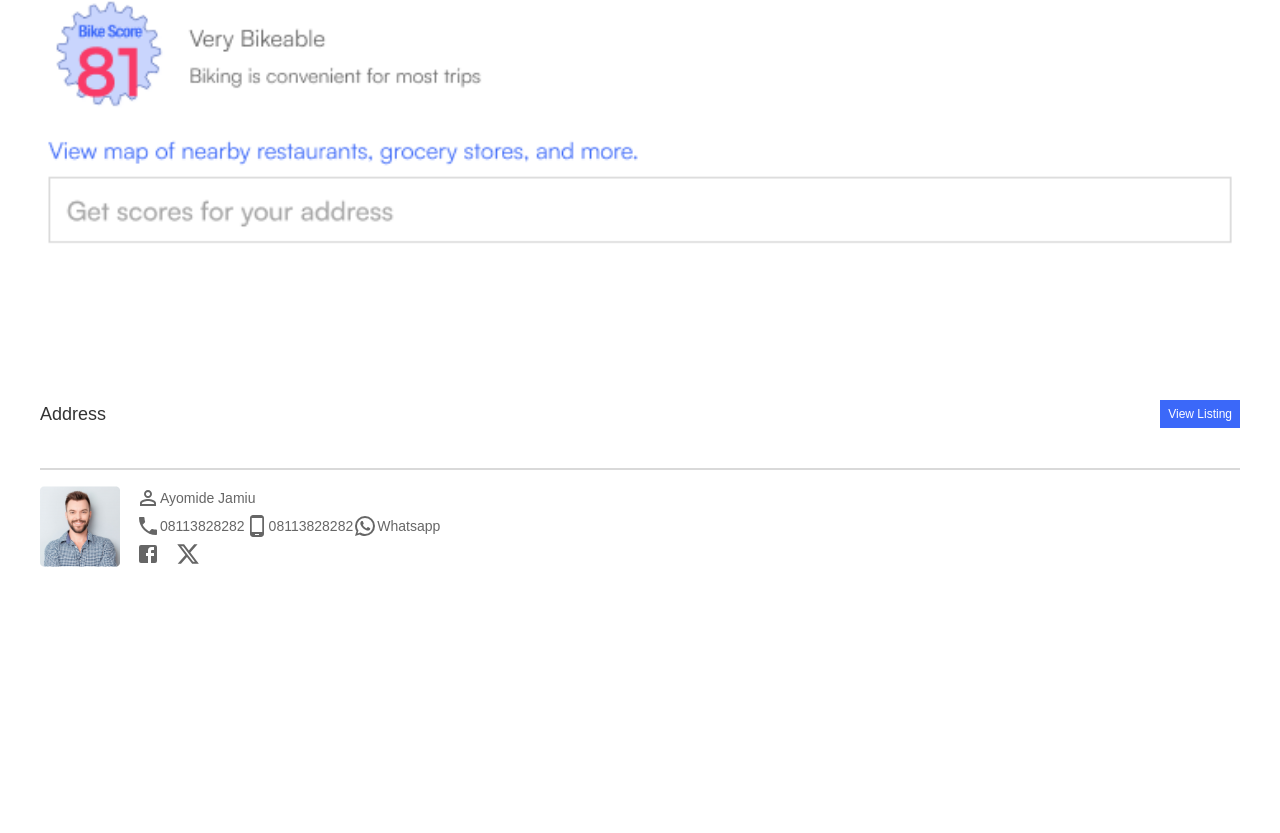
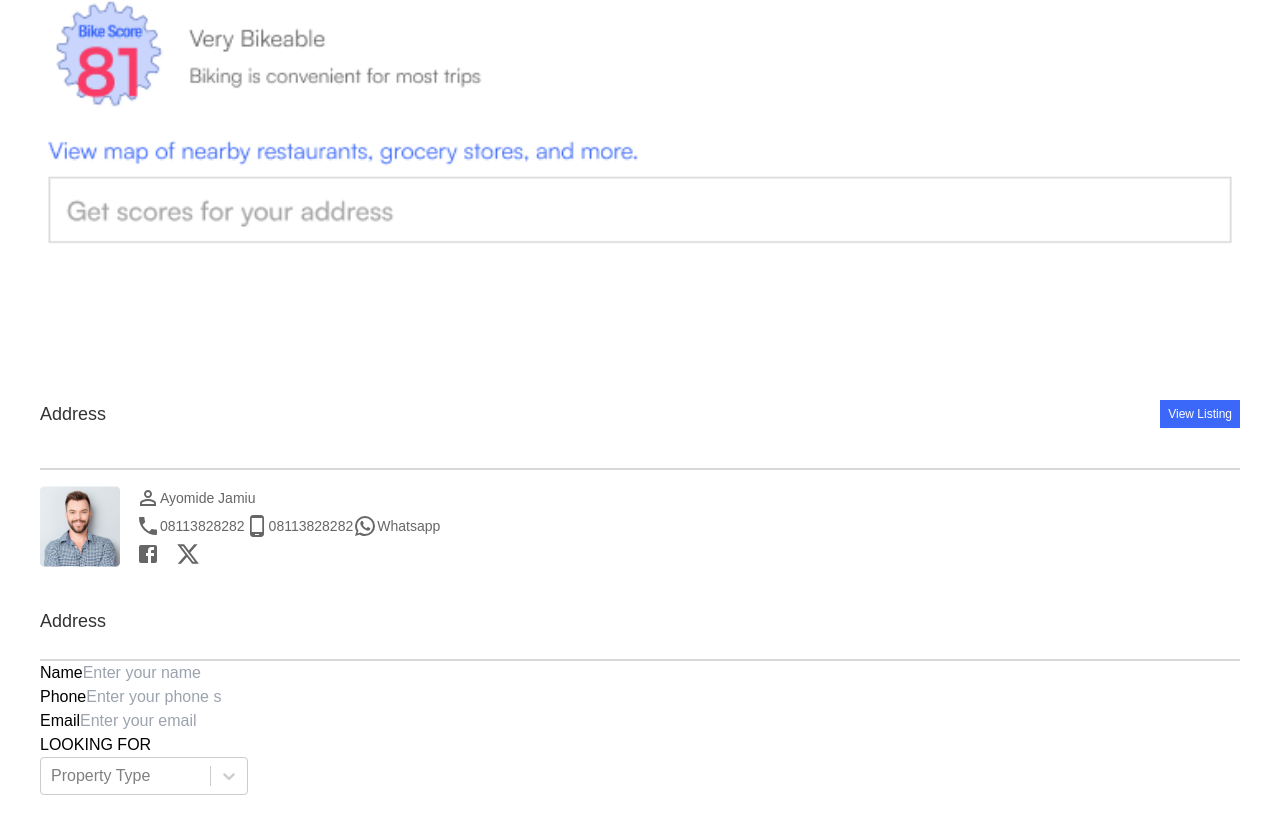
Before and after one commit to Obadea/rentwise, a React (Create React App) app: page /apartment/properties in a window 1280 px wide. Shown: the part 6712-7545 px from the top of the page. Before the commit the page ends 7319 px from the top, so only its background shows below. Built offline with nearby package versions, Linux system fonts and the light colour scheme; a web font is replaced by a local one.

Commit message:
form added

```diff
--- a/src/pages/propertyPage/components/ContactInfo.jsx
+++ b/src/pages/propertyPage/components/ContactInfo.jsx
@@ -6,7 +6,16 @@ import PhoneAndroidIcon from "@mui/icons-material/PhoneAndroid";
 import WhatsAppIcon from "@mui/icons-material/WhatsApp";
 import FacebookIcon from "@mui/icons-material/Facebook";
 import XIcon from "@mui/icons-material/X";
+import ReusableSelect from "../../../components/ReuseableSelect";
 
+const options = [
+  { value: "one", label: "1" },
+  { value: "two", label: "2" },
+  { value: "three", label: "3" },
+  { value: "four", label: "4" },
+  { value: "five", label: "5" },
+  { value: "six", label: "6" },
+];
 function ContactInfo() {
   return (
     <div className="px-4 py-6 lg:p-10 flex flex-col  gap-4 mt-16 ">
@@ -44,6 +53,35 @@ function ContactInfo() {
           </div>
         </div>
       </div>
+      <form action="#">
+        <div className="flex justify-between py-6 border-b-2 border-[#D9D9D9] flex-1 min-w-[45%]">
+          <h4 className=" font-medium text-lg text-customdark">Address</h4>
+        </div>
+        <div>
+          <div>
+            <label htmlFor="name">Name</label>
+            <input type="text" id="name" placeholder="Enter your name" />
+          </div>
+          <div>
+            <label htmlFor="phone">Phone</label>
+            <input type="number" id="phone" placeholder="Enter your phone s" />
+          </div>
+        </div>
+        <div>
+          <div>
+            <label htmlFor="email">Email</label>
+            <input type="text" id="email" placeholder="Enter your email" />
+          </div>
+          <div>
+            <ReusableSelect
+              options={options}
+              placeholder={"Property Type"}
+              label={"LOOKING FOR"}
+              onChange={(value) => console.log(value)}
+            />
+          </div>
+        </div>
+      </form>
     </div>
   );
 }
```
